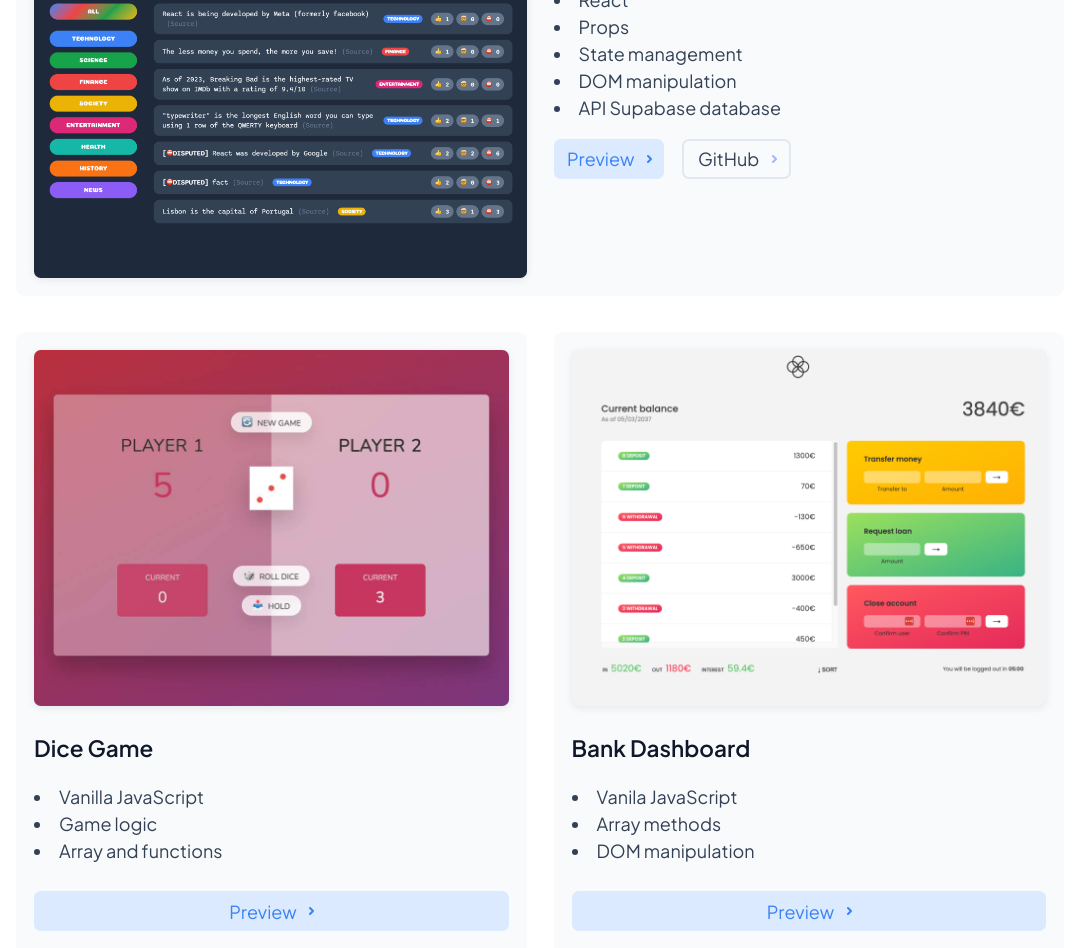
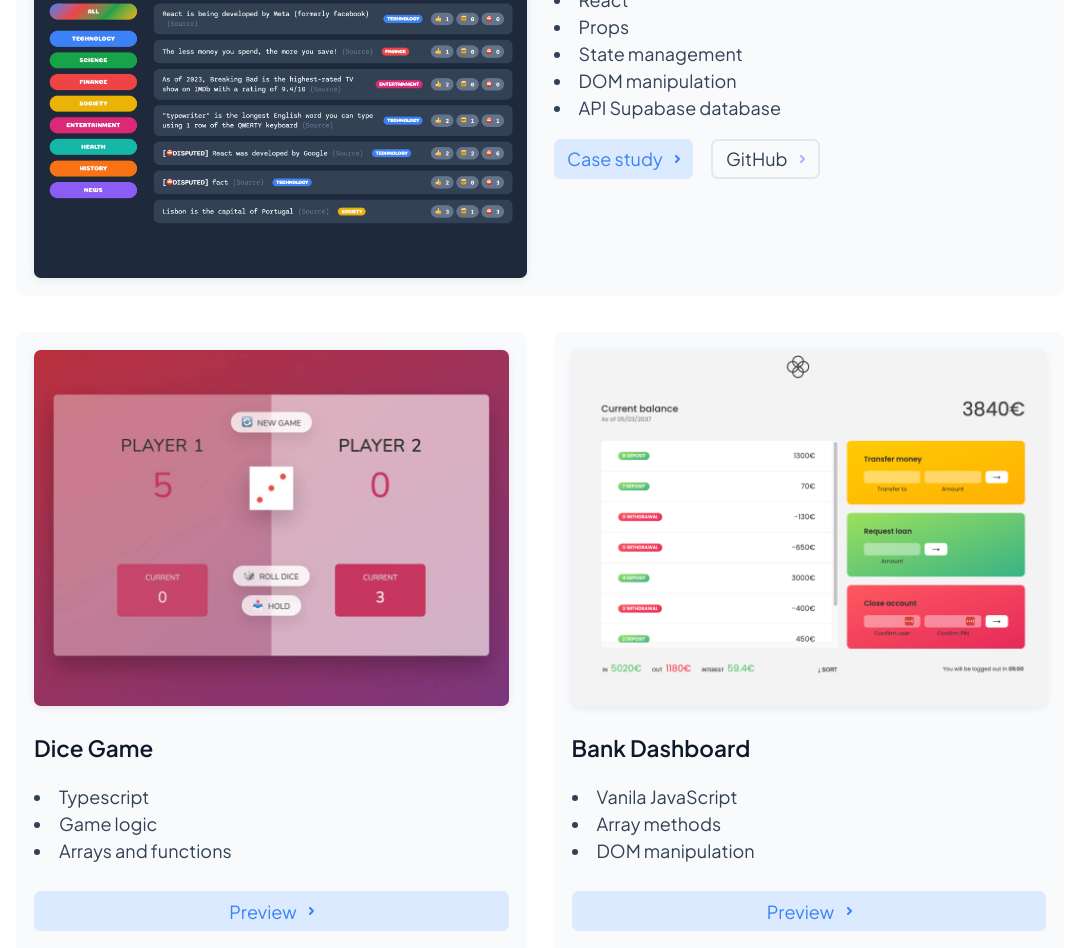
Before and after one commit to sanicodeplayground/portfolio2024, a React (Vite) app: page /projects in a window 1280 px wide. Shown: the part 380-1328 px from the top of the page, without its empty margins (100-1179 px from the left). Built offline with nearby package versions, Linux system fonts and the light colour scheme.

Commit message:
add case study

```diff
--- a/src/components/ProjectFeatured.jsx
+++ b/src/components/ProjectFeatured.jsx
@@ -37,7 +37,8 @@ function ProjectFeatured() {
                   target="_blank"
                   title={featuredProject.title}
                 >
-                  Preview<span className="sr-only"></span>
+                  {featuredProject.previewButton}
+                  <span className="sr-only"></span>
                   <svg
                     className="overflow-visible ml-3 text-blue-500 group-hover:text-indigo-400 dark:text-blue-400 dark:group-hover:text-slate-400"
                     width="3"
--- a/src/components/Projects.jsx
+++ b/src/components/Projects.jsx
@@ -44,12 +44,13 @@ function Projects() {
                 <div className="grid">
                   {project.previewURL && (
                     <a
-                      className="inline-flex items-center justify-center h-9 rounded-md whitespace-nowrap px-3 focus:outline-none focus:ring-2 text-blue-500 bg-blue-100 hover:bg-blue-200 hover:text-blue-600 focus:ring-indigo-500 dark:bg-blue-800  dark:hover:bg-blue-600  dark:focus:ring-slate-500 mt-2 dark:text-slate-300 dark:hover:text-slate-100"
+                      className="inline-flex items-center justify-center h-9 rounded-md whitespace-nowrap px-3 focus:outline-none focus:ring-2 text-blue-500 bg-blue-100 hover:bg-blue-200 hover:text-blue-600 focus:ring-indigo-500 dark:bg-blue-800 dark:hover:bg-blue-600 dark:focus:ring-slate-500 mt-2 dark:text-slate-300 dark:hover:text-slate-100"
                       href={project.previewURL}
                       target="_blank"
                       title={project.title}
                     >
-                      Preview<span className="sr-only"></span>
+                      {project.previewButton}
+                      <span className="sr-only"></span>
                       <svg
                         className="overflow-visible ml-3 text-blue-500 group-hover:text-indigo-400 dark:text-blue-400 dark:group-hover:text-slate-400"
                         width="3"
@@ -68,7 +69,7 @@ function Projects() {
 
                   {project.githubURL && (
                     <a
-                      className="inline-flex items-center justify-center h-9 rounded-md whitespace-nowrap px-3 focus:outline-none focus:ring-2 border-solid border-2 border-slate-200 dark:border-slate-700 hover:border-slate-300  focus:ring-indigo-500 dark:bg-slate-800  dark:hover:bg-slate-600  dark:focus:ring-slate-500 mt-4"
+                      className="inline-flex items-center justify-center h-9 rounded-md whitespace-nowrap px-3 focus:outline-none focus:ring-2 border-solid border-2 border-slate-200 dark:border-slate-700 hover:border-slate-300 focus:ring-indigo-500 dark:bg-slate-800 dark:hover:bg-slate-600 dark:focus:ring-slate-500 mt-4"
                       href={project.githubURL}
                       target="_blank"
                       title={project.title}
--- a/src/components/ProjectsData.jsx
+++ b/src/components/ProjectsData.jsx
@@ -3,7 +3,9 @@ const projects = [
     id: "facts",
     image: "./images/portfolio/portfolioDailyDiscoveries.png",
     title: "Daily Discoveries",
-    previewURL: "https://dailydiscoveries.netlify.app/",
+    previewButton: "Case study",
+    previewURL:
+      "https://medium.com/@magiur99/building-a-react-app-281f4e9d342e",
     githubURL: "https://github.com/sanicodeplayground/daily-discoveries",
     description: [
       "React",
@@ -18,32 +20,39 @@ const projects = [
     id: "dice-game",
     image: "./images/portfolio/portfolioGameDice.jpg",
     title: "Dice Game",
+    previewButton: "Preview",
     previewURL: "https://sanicodeplayground.github.io/js-dice-game/",
     githubURL: "https://github.com/sanicodeplayground/js-dice-game",
-    description: ["Vanilla JavaScript", "Game logic", "Array and functions"],
+    description: ["Typescript", "Game logic", "Arrays and functions"],
+    highlight: false,
   },
   {
     id: "bank-dashboard",
     image: "./images/portfolio/bank-app.jpg",
     title: "Bank Dashboard",
+    previewButton: "Preview",
     previewURL: "https://sanicodeplayground.github.io/bank-dashboard",
     githubURL: "https://github.com/sanicodeplayground/bank-dashboard",
     description: ["Vanila JavaScript", "Array methods", "DOM manipulation"],
+    highlight: false,
   },
 
   {
     id: "veggie",
     image: "./images/portfolio/portfolioVerde.jpg",
     title: "Veggie Recipes",
+    previewButton: "Preview",
     previewURL: "https://tailwindcss-shop.vercel.app/",
     githubURL: "https://github.com/sanicodeplayground/tailwindcss",
     description: ["Vercel deployment", "Tailwind v3.4", "JavaScript"],
+    highlight: false,
   },
 
   {
     id: "newsletter-validation",
     image: "./images/portfolio/portfolioNewsletterValidation.jpg",
     title: "Newsletter Validation",
+    previewButton: "Preview",
     previewURL: "https://react-newsletter-sign-up-rho.vercel.app/",
     githubURL:
       "https://github.com/sanicodeplayground/react-newsletter-sign-up-form",
@@ -52,6 +61,7 @@ const projects = [
       "Form input validation",
       "Error handling",
     ],
+    highlight: false,
   },
 ];
 
```
Also changed, not shown: 8 other files (tests, documents, lock files or other folders).
